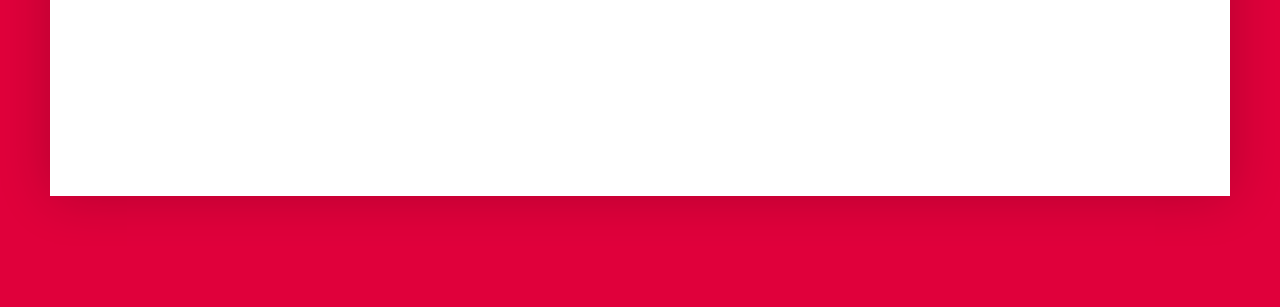
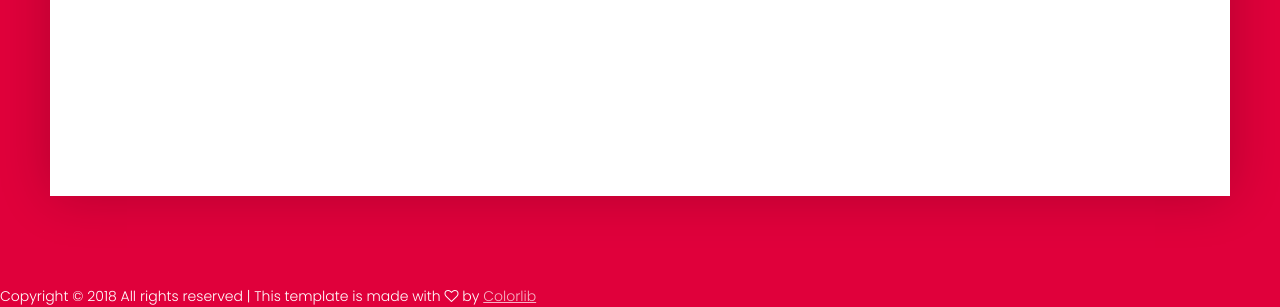
Before and after one commit to andy8052/LoginWithNebulas, a plain HTML site: page public/index.html in a window 1280 px wide. Shown: the part 654-961 px from the top of the page. Before the commit the page ends 900 px from the top, so only its background shows below. Drawn offline with nearby package versions, Linux system fonts and the light colour scheme.

Commit message:
Added template copyright

```diff
--- a/public/index.html
+++ b/public/index.html
@@ -69,8 +69,11 @@
                 </div>
             </div>
         </section>
+
     </div>
-
+    <div class="footer-bottom d-flex justify-content-between align-items-center flex-wrap">
+        <p class="footer-text m-0">Copyright &copy; 2018 All rights reserved | This template is made with <i class="fa fa-heart-o" aria-hidden="true"></i> by <a href="https://colorlib.com/">Colorlib</a></p>
+    </div>
     <script src="https://www.gstatic.com/firebasejs/4.13.0/firebase.js"></script>
     <script>
         // Initialize Firebase
@@ -83,7 +86,6 @@
             messagingSenderId: "750365971344"
         };
         firebase.initializeApp(config);
-
     </script>
     <script src="js/vendor/jquery-2.2.4.min.js"></script>
     <script src="https://cdnjs.cloudflare.com/ajax/libs/popper.js/1.11.0/umd/popper.min.js" integrity="sha384-b/U6ypiBEHpOf/4+1nzFpr53nxSS+GLCkfwBdFNTxtclqqenISfwAzpKaMNFNmj4" crossorigin="anonymous"></script>
```
